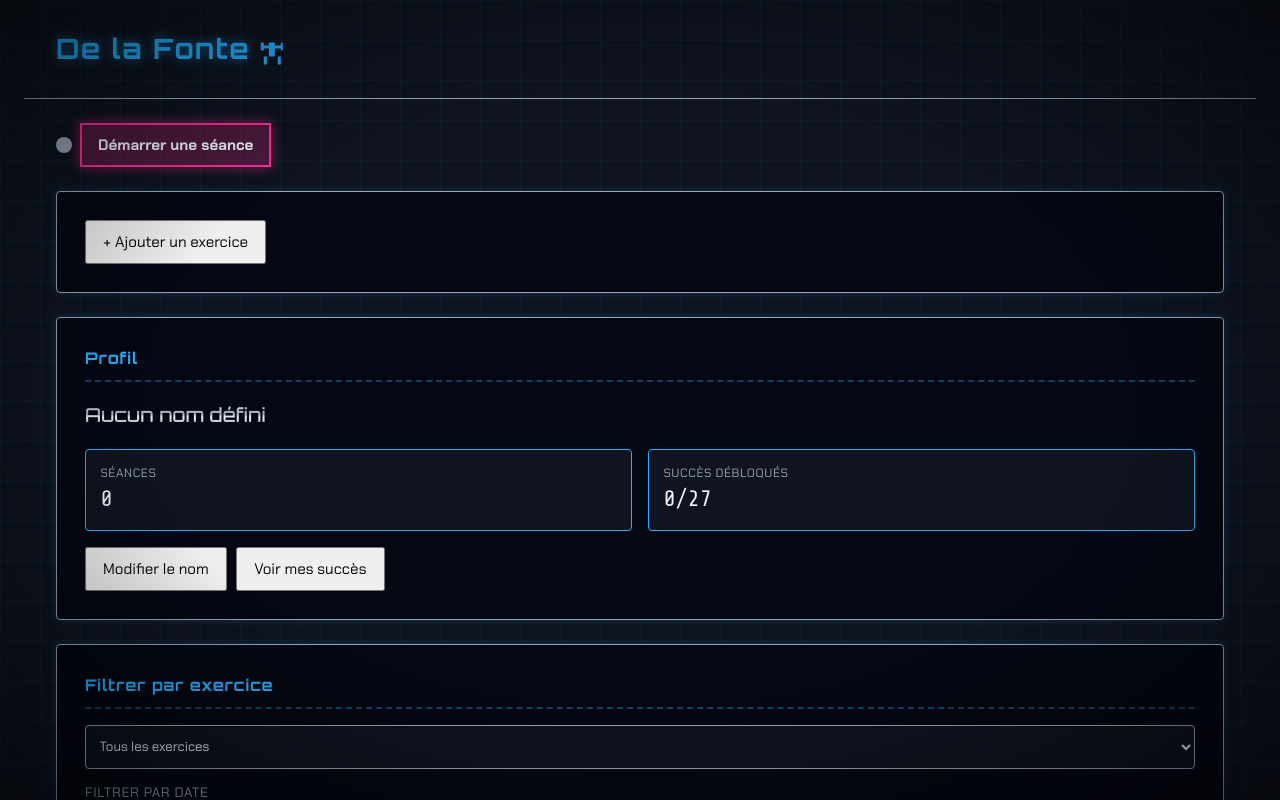
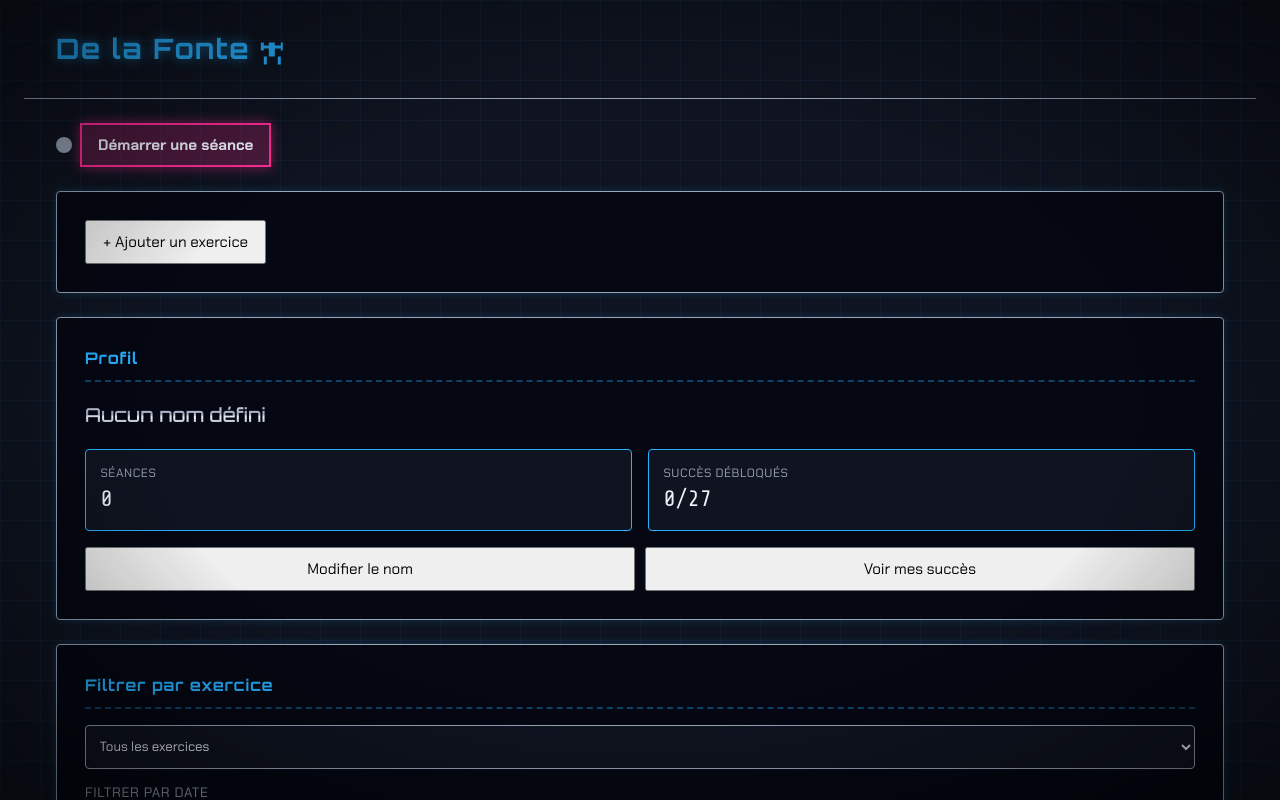
Before and after one commit to ChloeAlberge/de-la-fonte, a React (Vite) app: page / in a window 1280 px wide. Shown: the top 800 px of the page. Built offline with nearby package versions, Linux system fonts and the light colour scheme.

Commit message:
fix: correction du débordement des boutons Modifier/Supprimer dans l'historique

```diff
--- a/src/App.css
+++ b/src/App.css
@@ -289,8 +289,14 @@ input:focus {
 
 .series-actions {
   display: flex;
+  flex-wrap: wrap;
   gap: 0.6rem;
   margin-top: 0.6rem;
+}
+
+.series-actions button {
+  flex: 1;
+  min-width: 0;
 }
 
 .series-edit-form {
```
